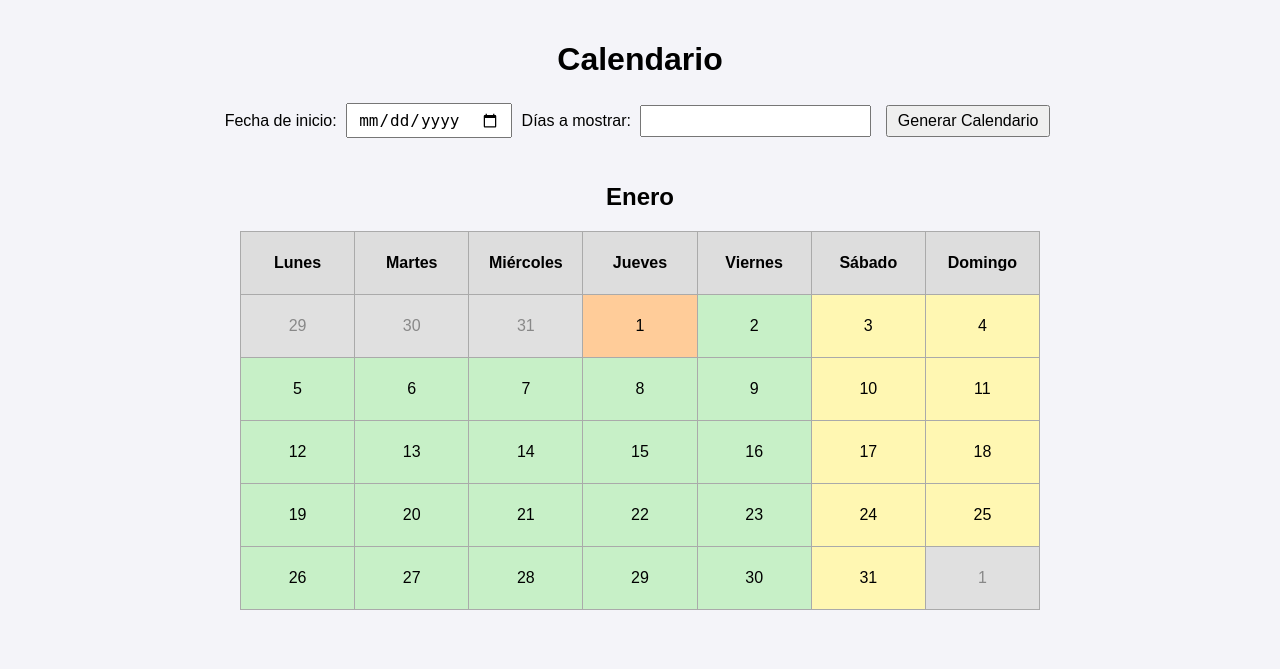
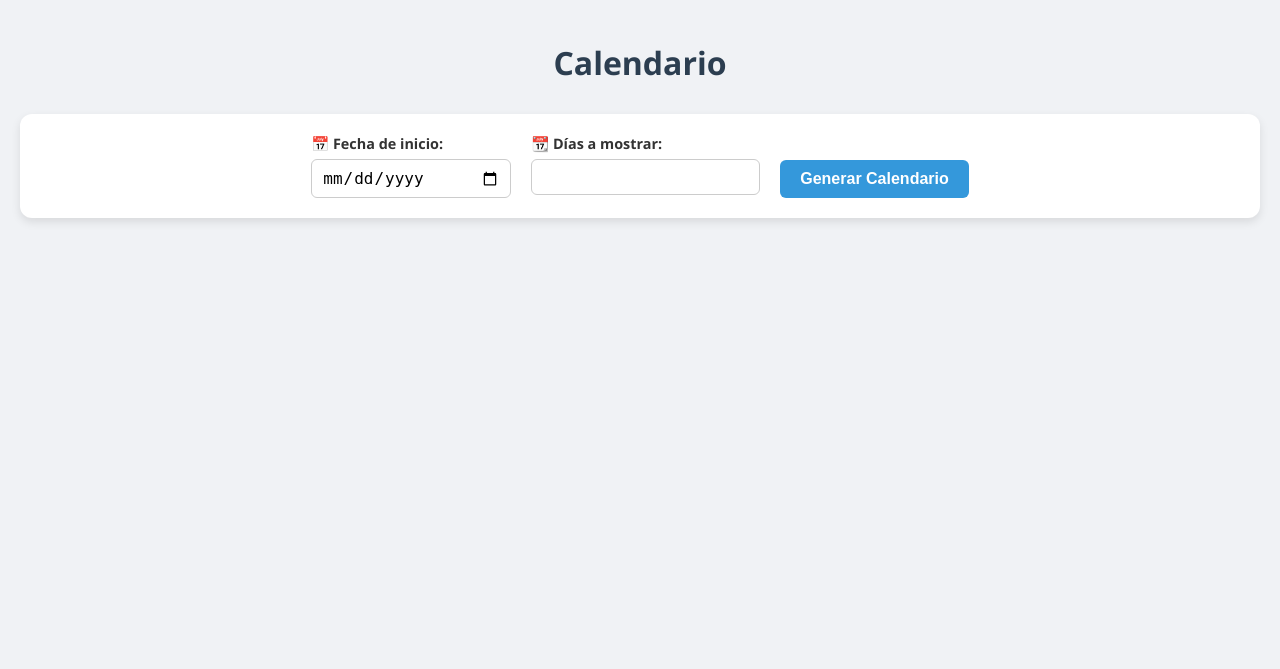
Before and after one commit to EliasRios07/calendario, a Flask app: page / in a window 1280 px wide. Shown: the top 669 px of the page. Run offline with Flask 3, Linux system fonts and the light colour scheme; parts of the project's set-up code (start-up, migrations or seed data) failed here and were passed over.

Commit message:
se mejoro el diseño y se trabajo en las funciones

```diff
--- a/app.py
+++ b/app.py
@@ -1,10 +1,63 @@
-from flask import Flask, render_template
+from flask import Flask, render_template, request
+from datetime import datetime, timedelta
+import locale
 
 app = Flask(__name__)
 
-@app.route("/")
-def home():
-    return render_template("index.html")
+locale.setlocale(locale.LC_TIME, "es_ES.UTF-8")
+
+FESTIVOS = ["01-01", "02-05", "03-18", "05-01", "09-16", "11-20", "12-25"]
+
+@app.route("/", methods=["GET", "POST"])
+def calendario():
+    calendario_data = []
+    fecha_inicio_str = ""
+    dias_a_mostrar = ""
+
+    if request.method == "POST":
+        fecha_inicio_str = request.form.get("fecha_inicio")
+        dias_a_mostrar = request.form.get("dias_a_mostrar")
+
+        if fecha_inicio_str and dias_a_mostrar:
+            dias_a_mostrar = int(dias_a_mostrar)
+            fecha = datetime.strptime(fecha_inicio_str, "%Y-%m-%d")
+            fecha_final = fecha + timedelta(days=dias_a_mostrar - 1)
+
+            for _ in range(dias_a_mostrar):
+                mes_nombre = fecha.strftime("%B %Y")
+                if not calendario_data or calendario_data[-1]["mes"] != mes_nombre:
+                    calendario_data.append({"mes": mes_nombre, "semanas": [[]]})
+
+                dia_semana = fecha.weekday()
+                semana_actual = calendario_data[-1]["semanas"][-1]
+
+                if not semana_actual and dia_semana > 0:
+                    semana_actual.extend([{"dia": "", "clase": "fuera-mes"}] * dia_semana)
+
+                dia_mes = fecha.strftime("%d")
+                mes = fecha.strftime("%m")
+                if fecha < datetime.strptime(fecha_inicio_str, "%Y-%m-%d") or fecha > fecha_final:
+                    clase = "fuera-mes"
+                elif f"{mes}-{dia_mes}" in FESTIVOS:
+                    clase = "festivo"
+                elif dia_semana >= 5:
+                    clase = "fin-semana"
+                else:
+                    clase = "laborable"
+
+                semana_actual.append({"dia": fecha.day, "clase": clase})
+
+                if dia_semana == 6:
+                    calendario_data[-1]["semanas"].append([])
+
+                fecha += timedelta(days=1)
+
+    return render_template(
+        "index.html",
+        calendario=calendario_data,
+        fecha_inicio=fecha_inicio_str,
+        dias_a_mostrar=dias_a_mostrar
+    )
 
 if __name__ == "__main__":
     app.run(debug=True)
--- a/static/index.css
+++ b/static/index.css
@@ -1,71 +1,134 @@
 body {
-  font-family: Arial, sans-serif;
-  background: #f4f4f9;
+  font-family: 'Segoe UI', Tahoma, Geneva, Verdana, sans-serif;
+  background: #f0f2f5;
   margin: 0;
   padding: 20px;
+  color: #333;
 }
 
 h1 {
   text-align: center;
-  margin-bottom: 20px;
+  margin-bottom: 30px;
+  font-size: 2rem;
+  color: #2c3e50;
 }
 
 h2 {
   text-align: center;
   margin-top: 40px;
+  margin-bottom: 15px;
+  font-size: 1.5rem;
   text-transform: capitalize;
+  color: #34495e;
+}
+
+form {
+  display: flex;
+  flex-wrap: wrap;
+  justify-content: center;
+  gap: 20px;
+  margin-bottom: 40px;
+  background: #fff;
+  padding: 20px 30px;
+  border-radius: 12px;
+  box-shadow: 0 4px 10px rgba(0,0,0,0.1);
+}
+
+.form-group {
+  display: flex;
+  flex-direction: column;
+  font-weight: 600;
+  font-size: 0.9rem;
+  min-width: 200px;
+}
+
+input {
+  margin-top: 6px;
+  padding: 8px 10px;
+  border-radius: 6px;
+  border: 1px solid #ccc;
+  font-size: 1rem;
+}
+
+button {
+  padding: 10px 20px;
+  border-radius: 6px;
+  border: none;
+  background: #3498db;
+  color: white;
+  font-size: 1rem;
+  font-weight: 600;
+  cursor: pointer;
+  align-self: flex-end;
+  transition: background 0.3s;
+}
+
+button:hover {
+  background: #2980b9;
 }
 
 table {
   border-collapse: collapse;
-  margin: 20px auto 40px auto;
+  margin: 0 auto 50px auto;
   width: 90%;
   max-width: 800px;
   table-layout: fixed;
+  box-shadow: 0 4px 10px rgba(0,0,0,0.05);
+  border-radius: 10px;
+  overflow: hidden;
 }
 
 th, td {
-  border: 1px solid #aaa;
-  width: 14.28%; /* 100% / 7 días */
+  border: 1px solid #ddd;
+  width: 14.28%;
   height: 60px;
   text-align: center;
   vertical-align: middle;
-  transition: background 0.3s;
+  font-size: 1rem;
+  transition: transform 0.2s, background 0.3s;
 }
 
 th {
-  background-color: #ddd;
+  background-color: #ecf0f1;
+  color: #2c3e50;
+  font-weight: 600;
 }
 
 td.laborable {
-  background-color: #c7f0c7;
+  background-color: #dff9e1;
 }
 
 td.fin-semana {
-  background-color: #fff7b2;
+  background-color: #fff3b0;
 }
 
 td.festivo {
-  background-color: #ffcc99;
+  background-color: #ffb49a;
 }
 
-td.fuera-mes {
+td.fuera-mes,
+td.fuera-rango {
   background-color: #e0e0e0;
-  color: #888;
 }
 
 td:hover {
-  background-color: #b0d4ff;
+  transform: scale(1.05);
   cursor: pointer;
+  background-color: #a2d5f2;
 }
 
-form {
-  text-align: center;
-  margin-bottom: 30px;
+@media (max-width: 600px) {
+  table, th, td {
+    font-size: 0.8rem;
+    height: 50px;
+  }
+
+  form {
+    flex-direction: column;
+    align-items: center;
+  }
+
+  button {
+    width: 100%;
+  }
 }
-
-input, button {
-  padding: 5px 10px;
-  margin: 5px;
-  font-size: 16px;
-}
--- a/templates/index.html
+++ b/templates/index.html
@@ -9,74 +9,44 @@
 
 <h1>Calendario</h1>
 
-   <form>
-  Fecha de inicio: <input type="date" name="fecha_inicio">
-  Días a mostrar: <input type="number" name="dias_a_mostrar" min="1">
+<form method="POST">
+  <div class="form-group">
+    <label for="fecha_inicio">📅 Fecha de inicio:</label>
+    <input type="date" name="fecha_inicio" required
+           value="{{ fecha_inicio if fecha_inicio else '' }}">
+  </div>
+
+  <div class="form-group">
+    <label for="dias_a_mostrar">📆 Días a mostrar:</label>
+    <input type="number" name="dias_a_mostrar" min="1" required
+           value="{{ dias_a_mostrar if dias_a_mostrar else '' }}">
+  </div>
+
   <button type="submit">Generar Calendario</button>
 </form>
 
-  <h2>Enero</h2>
+{% if calendario %}
+  {% for mes in calendario %}
+    <h2>{{ mes.mes }}</h2>
     <table>
       <thead>
         <tr>
-        <th>Lunes</th>
-        <th>Martes</th>
-        <th>Miércoles</th>
-        <th>Jueves</th>
-        <th>Viernes</th>
-        <th>Sábado</th>
-        <th>Domingo</th>
+          <th>Lunes</th><th>Martes</th><th>Miércoles</th><th>Jueves</th>
+          <th>Viernes</th><th>Sábado</th><th>Domingo</th>
         </tr>
       </thead>
       <tbody>
+        {% for semana in mes.semanas %}
           <tr>
-        <td class="fuera-mes">29</td>
-        <td class="fuera-mes">30</td>
-        <td class="fuera-mes">31</td>
-        <td class="festivo">1</td>
-        <td class="laborable">2</td>
-        <td class="fin-semana">3</td>
-        <td class="fin-semana">4</td>
+            {% for dia in semana %}
+              <td class="{{ dia.clase }}">{{ dia.dia }}</td>
+            {% endfor %}
           </tr>
-      <tr>
-        <td class="laborable">5</td>
-        <td class="laborable">6</td>
-        <td class="laborable">7</td>
-        <td class="laborable">8</td>
-        <td class="laborable">9</td>
-        <td class="fin-semana">10</td>
-        <td class="fin-semana">11</td>
-      </tr>
-            <tr>
-        <td class="laborable">12</td>
-        <td class="laborable">13</td>
-        <td class="laborable">14</td>
-        <td class="laborable">15</td>
-        <td class="laborable">16</td>
-        <td class="fin-semana">17</td>
-        <td class="fin-semana">18</td>
-      </tr>
-           <tr>
-        <td class="laborable">19</td>
-        <td class="laborable">20</td>
-        <td class="laborable">21</td>
-        <td class="laborable">22</td>
-        <td class="laborable">23</td>
-        <td class="fin-semana">24</td>
-        <td class="fin-semana">25</td>
-      </tr>
-           <tr>
-        <td class="laborable">26</td>
-        <td class="laborable">27</td>
-        <td class="laborable">28</td>
-        <td class="laborable">29</td>
-        <td class="laborable">30</td>
-        <td class="fin-semana">31</td>
-        <td class="fuera-mes">1</td>
-      </tr>
-
+        {% endfor %}
       </tbody>
     </table>
+  {% endfor %}
+{% endif %}
 
 </body>
 </html>
```
Lines whose indentation alone changed are shown as unchanged.
